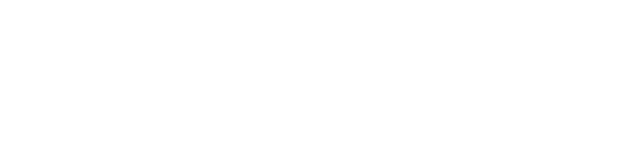
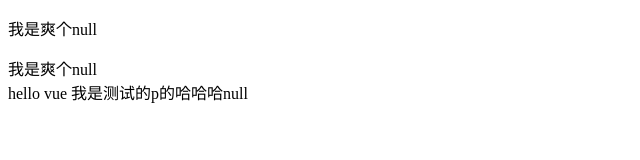
Before and after one commit to Bless-L/simpleVue, a plain HTML site: page vue-observer/index.html in a window 1280 px wide. Shown: the whole page, without its empty margins (0-640 px from the left). Drawn offline with Linux system fonts and the light colour scheme.

Commit message:
compiler实现

```diff
--- /dev/null
+++ b/vue-observer/compiler.js
@@ -0,0 +1,91 @@
+function Compiler(options){
+	this.$el = options.el;
+
+	this.$vm = options.vm;
+
+	if (this.$el) {
+		this.$fragment = nodeToFragment(this.$el);
+		this.compiler(this.$fragment);
+		this.$el.appendChild(this.$fragment);
+	}
+}
+
+Compiler.prototype = {
+	compiler: function(node, scope){
+		var childs = [].slice.call(node.childNodes);
+		childs.forEach(function(child){
+			if (child.nodeType === 3) {
+				this.compileElementNode(child, scope);
+			}else if(child.nodeType === 1){
+				this.compileTextNode(child, scope);
+			}
+		}.bind(this))
+	},
+
+	compileTextNode: function(textNode, scope){
+		var text = textNode.textContent.trim();
+		if(!text) return;
+
+		var exp = parseTextExp(text);
+		scope = scope || this.$vm;
+
+		this.textHandler(textNode, exp, scope);
+	},
+
+	compileElement: function(ElementNode, scope){
+
+	},
+
+	textHandler: function(textNode, exp, scope){
+		new Watcher(this.$vm, exp, function(newVal, oldVal){
+			textNode.textContent = !newVal ? '' + oldVal : newVal + oldVal;
+		})
+	}
+}
+
+
+
+
+
+
+
+
+
+
+
+
+
+function parseTextExp(text) {
+    var regText = /\{\{(.+?)\}\}/g;
+    var pieces = text.split(regText);
+    //console.log(pieces);
+
+    var matches = text.match(regText);
+    //console.log(matches);
+    var tokens = [];
+    pieces.forEach(function (piece) {
+        if (matches && matches.indexOf('{{' + piece + '}}') > -1) {    // 注意排除无{{}}的情况
+            tokens.push(piece);
+        } else if (piece) {
+            tokens.push('`' + piece + '`');
+        }
+    });
+    return tokens.join('+');
+}
+
+function nodeToFragment(node){
+	var fragment = document.createDocumentFragment(), child;
+	while(child = node.firstChild){
+		if (isIgnorable(child)){
+			node.removeChild(child);
+		}else {
+			fragment.appendChild(child);
+		}
+	}
+	return fragment;
+}
+
+function isIgnorable(node){
+	var regIgnorable = /^[\t\n\r]+/;
+	return (node.nodeType == 8) || ((node.nodeType == 3) && (regIgnorable.test(node.textContent)));
+}
--- a/vue-observer/index.html
+++ b/vue-observer/index.html
@@ -5,17 +5,29 @@
 	<title>SimpleVue</title>
 	<script src="./dep.js"></script>
 	<script src="./watcher.js"></script>
+	<script src="./compiler.js"></script>
 	<script src="./observer.js"></script>
 </head>
 <body>
+		<div id="app">
+			<p>{{title}}</p>
+			<div class="mod_card_tit">{{title}}</div>
+			<div class="mod_card_tip" v-if="tip">
+				<div class="mod_card_tip_wrap">{{tip}}
+					<p>我是测试的p的哈哈哈</p>
+				</div>
+			</div>
+			{{title}}
+		</div>
 	<script>
 		var test = new Vue({
+			el: '#app',
 			data: {
-				a: '2222',
-				b: 'asdsd',
+				title: '我是爽个',
+				tip: 'hello vue',
 			}
 		})
-		test.$watch('a', function(n, o){
+/*		test.$watch('a', function(n, o){
 			console.group();
 			console.log('你是a的第一个依赖监听');
 			console.log('你的旧值是',o);
@@ -33,7 +45,20 @@
 			console.log('do something b');
 			console.log('你监听了两个数据');
 			console.groupEnd();
-		})
+		})*/
 	</script>
+<!-- 	<script type="text/javascript">
+
+	var text = `<div class="mod_card_hd">
+			    	<div class="mod_card_tit">{{title}}</div>
+			    	<div class="mod_card_tip" v-if="tip">
+			    	<div class="mod_card_tip_wrap">{{tip}}</div>
+		    		</div>
+				</div>`;
+	var node = document.querySelector('.mod_card_hd');
+
+	nodeToFragment(node);
+
+</script> -->
 </body>
 </html>
--- a/vue-observer/observer.js
+++ b/vue-observer/observer.js
@@ -38,6 +38,10 @@ Observer.prototype = {
 
 function Vue(options){
 	this.$options = options;
+	this.$el = typeof options.el === 'string'
+			? document.querySelector(options.el)
+			: options.el || document.body;
+
 	var data = this._data = this.$options.data;
 
 	var ob = new Observer(this._data);
@@ -46,6 +50,8 @@ function Vue(options){
 	Object.keys(data).forEach(function(key){
 		this._proxy(key);
 	}.bind(this))
+
+	new Compiler({el: this.$el, vm: this});
 }
 
 Vue.prototype = {
--- a/vue-observer/watcher.js
+++ b/vue-observer/watcher.js
@@ -11,7 +11,7 @@
 	Watcher.prototype = {
 		get: function(){
 			Dep.target = this;
-			var value = this.$vm._data[this.expOrFn];
+			var value = computeExpression(this.$vm._data, this.expOrFn);
 			Dep.target = null;
 			return value;
 		},
@@ -24,5 +24,14 @@
 		}
 	}
 
+	function computeExpression(scope, exp){
+		try{
+			with(scope){
+				return eval(exp);
+			}
+		} catch(e){
+			console.error('ERROR', e);
+		}
+	}
 	window.Watcher = Watcher;
 }(window)
```
